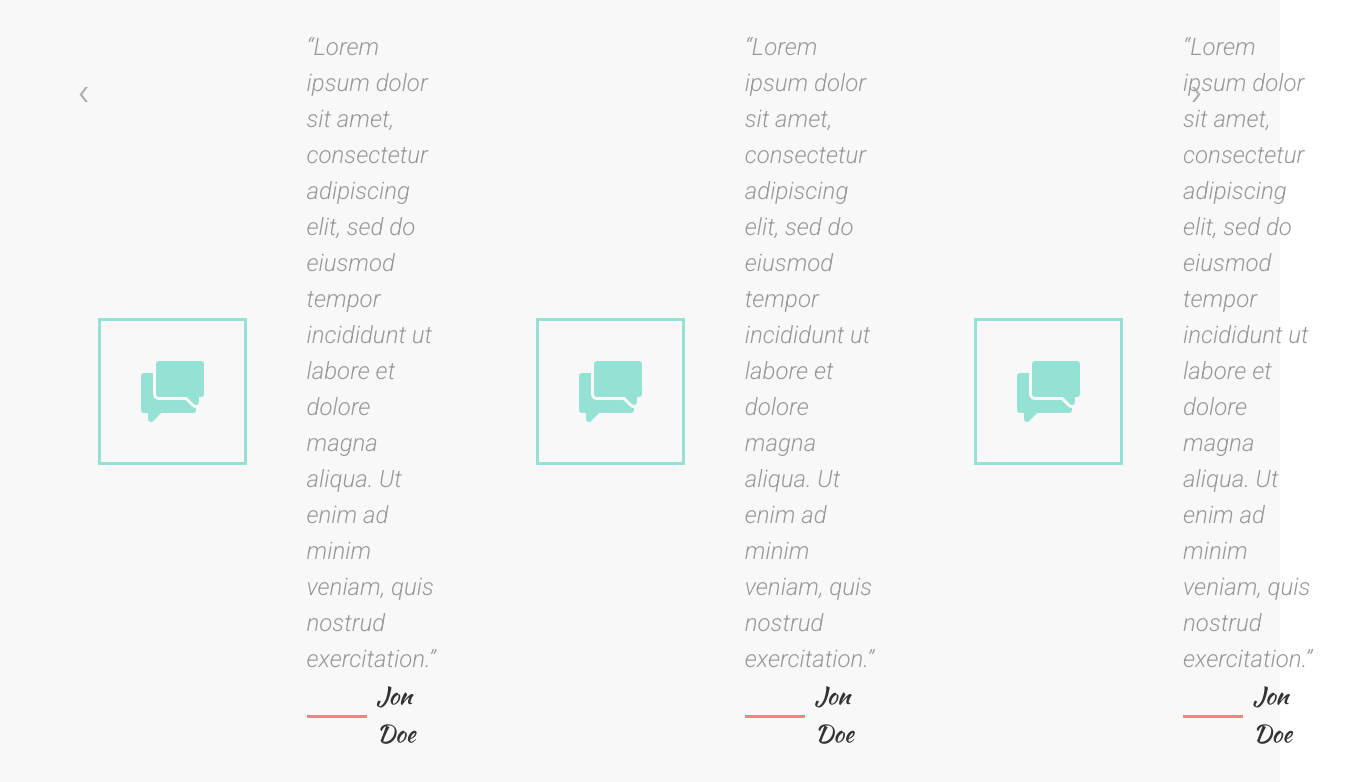
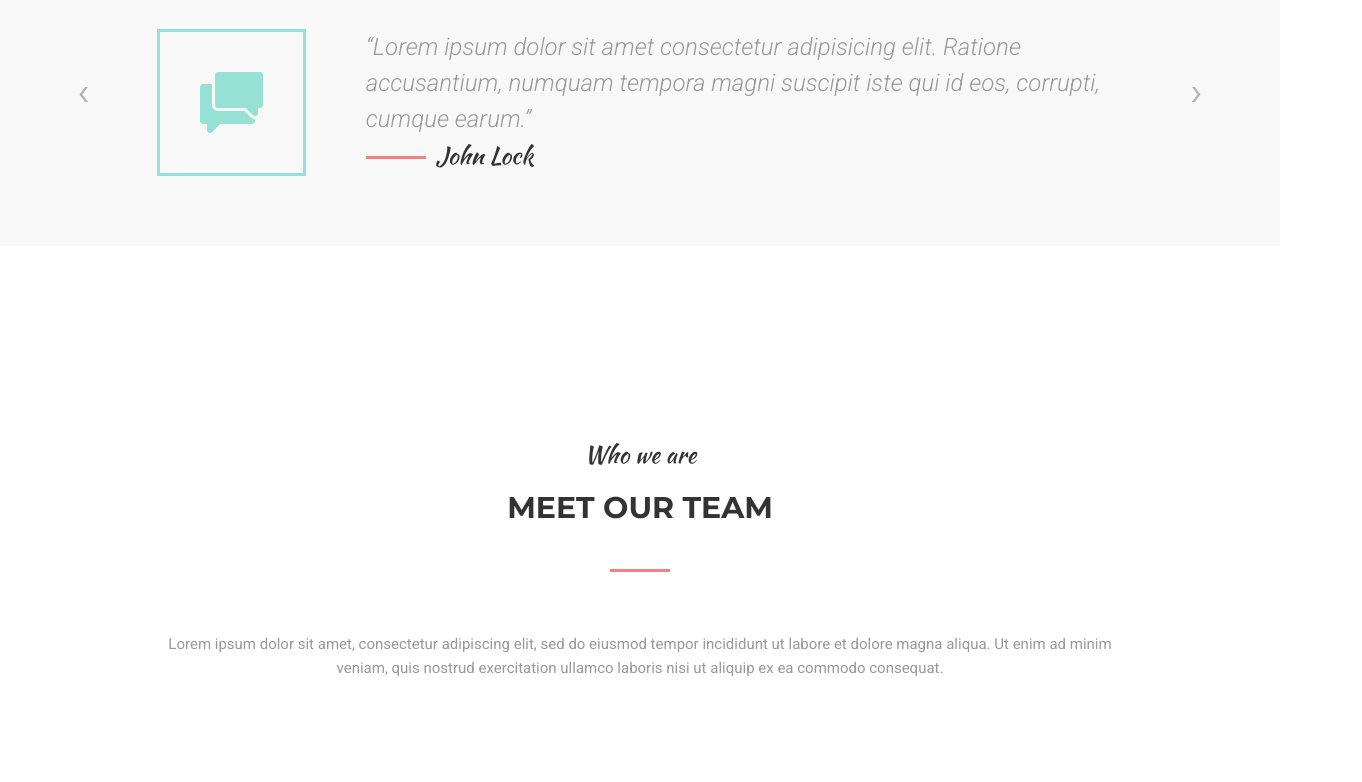
Before and after one commit to xpyct405/MoGo-website, a website: page src/index.html in a window 1280 px wide. Shown: the part 4680-5462 px from the top of the page, 1362 px wide, since content can reach past the window. Drawn offline with nearby package versions, Linux system fonts and the light colour scheme; files that its build step writes are made by us from their sources; files whose address does not match are found by name.

Commit message:
feat: add slider code

```diff
--- a/src/assets/js/app.js
+++ b/src/assets/js/app.js
@@ -54,9 +54,45 @@ let slideIndex = 1;
 showSlides(slideIndex);
 
 // Увеличиваем индекс на 1- показываем следующий слайд:
-function nextSlide(){
+function nextSlide() {
+    showSlides(slideIndex += 1);
+}
 
+// Уменьшаем индекс на 1- показываем предыдущий слайд:
+function previousSlide() {
+    showSlides(slideIndex -= 1);
 }
+
+// Устанавливаем текущий слайд:
+function currentSlide(n) {
+    showSlides(slideIndex = n);
+}
+
+// Функция перелистывания:
+function showSlides(n){
+    // Обращаемся к элементам с названием класса "item"
+    let slides = document.getElementsByClassName('quote__item');
+
+    // Проверяем количество слайдов:
+    if (n > slides.length) {
+        slideIndex = 1
+    }
+    if (n < 1) {
+        slideIndex = slides.length
+    }
+
+    // Проходим по каждому слайду в цикле for:
+    for (let slide of slides) {
+        slide.style.display = "none";
+    }
+    // Делаем элемент блочным:
+    slides[slideIndex - 1].style.display = 'flex';
+}
+console.log(slideIndex);
+console.log(slides.length);
+
+
+
 
 
 
--- a/src/assets/scss/blocks/about.scss
+++ b/src/assets/scss/blocks/about.scss
@@ -354,6 +354,7 @@
         font-size: 40px;
         color:rgba(158, 155, 155, 0.8);
         margin: auto;
+        // background: url(../../assets/img/arrow-left.png) center no-repeat;
         &:hover{
             background-color: rgba(0, 0, 0, 0.1);
             color:rgba(158, 155, 155, 1);
@@ -362,17 +363,9 @@
     }
     &__right{
         right: 0;
+        // background: url(../../assets/img/arrow-right.png) center no-repeat;
     }
-    &__left{
-        // background: url(../../assets/img/arrow-left.png) center no-repeat;
-        // padding-left: 10px;
-        // padding-right: 40px;
-    }
-    &__right{
-        // background: url(../../assets/img/arrow-right.png) center no-repeat;
-        // padding-right: 10px;
-        // padding-left: 40px;
-    }
+
 
 }
 
--- a/src/assets/scss/blocks/intro.scss
+++ b/src/assets/scss/blocks/intro.scss
@@ -211,7 +211,7 @@
         margin: 0 auto;
 
         &:hover{
-            opacity: 1;
+            opacity: 100%;
         }
         span{
             font-size: 2.4rem;
--- a/src/index.html
+++ b/src/index.html
@@ -313,13 +313,11 @@ title: Rustam Kuzyaev | MoGo - Home
                     </div>
                     <div class="quote__item-desc">
                         <blockquote class="quote__item-desc-p">
-                            “Lorem ipsum dolor sit amet, consectetur adipiscing elit, sed do eiusmod tempor incididunt
-                            ut
-                            labore
-                            et dolore magna aliqua. Ut enim ad minim veniam, quis nostrud exercitation.”
+                            “Lorem ipsum dolor sit amet consectetur adipisicing elit. Ratione accusantium, numquam
+                            tempora magni suscipit iste qui id eos, corrupti, cumque earum.”
                         </blockquote>
                         <p class="quote__item-desc-sign">
-                            Jon Doe
+                            John Lock
                         </p>
                     </div>
                 </div>
@@ -329,13 +327,11 @@ title: Rustam Kuzyaev | MoGo - Home
                     </div>
                     <div class="quote__item-desc">
                         <blockquote class="quote__item-desc-p">
-                            “Lorem ipsum dolor sit amet, consectetur adipiscing elit, sed do eiusmod tempor incididunt
-                            ut
-                            labore
-                            et dolore magna aliqua. Ut enim ad minim veniam, quis nostrud exercitation.”
+                            “Lorem ipsum dolor sit, amet consectetur adipisicing elit. Libero quo veritatis odit sed
+                            tempora qui veniam ad!”
                         </blockquote>
                         <p class="quote__item-desc-sign">
-                            Jon Doe
+                            Jack Black
                         </p>
                     </div>
                 </div>
@@ -345,20 +341,19 @@ title: Rustam Kuzyaev | MoGo - Home
                     </div>
                     <div class="quote__item-desc">
                         <blockquote class="quote__item-desc-p">
-                            “Lorem ipsum dolor sit amet, consectetur adipiscing elit, sed do eiusmod tempor incididunt
-                            ut
-                            labore
-                            et dolore magna aliqua. Ut enim ad minim veniam, quis nostrud exercitation.”
+                            “Lorem ipsum dolor sit amet consectetur adipisicing elit. Aliquid tenetur qui corporis,
+                            dignissimos vero quae dolorem eius. Necessitatibus consequuntur adipisci nulla explicabo,
+                            deserunt voluptatum labore quaerat blanditiis ratione laboriosam in.”
                         </blockquote>
                         <p class="quote__item-desc-sign">
-                            Jon Doe
+                            Hugo Rays
                         </p>
                     </div>
                 </div>
 
 
-                <a class="quote__left previous" onclick="previousSlide()" href="#">&#8249;</a>
-                <a class="quote__right next" onclick="nextSlide()" href="#">&#8250;</a>
+                <a class="quote__left previous" onclick="previousSlide()">&#8249;</a>
+                <a class="quote__right next" onclick="nextSlide()">&#8250;</a>
             </div>
 
 
```
Also changed, not shown: dist/assets/css/style.css, dist/assets/css/style.min.css, dist/assets/js/app.js, dist/index.html.
